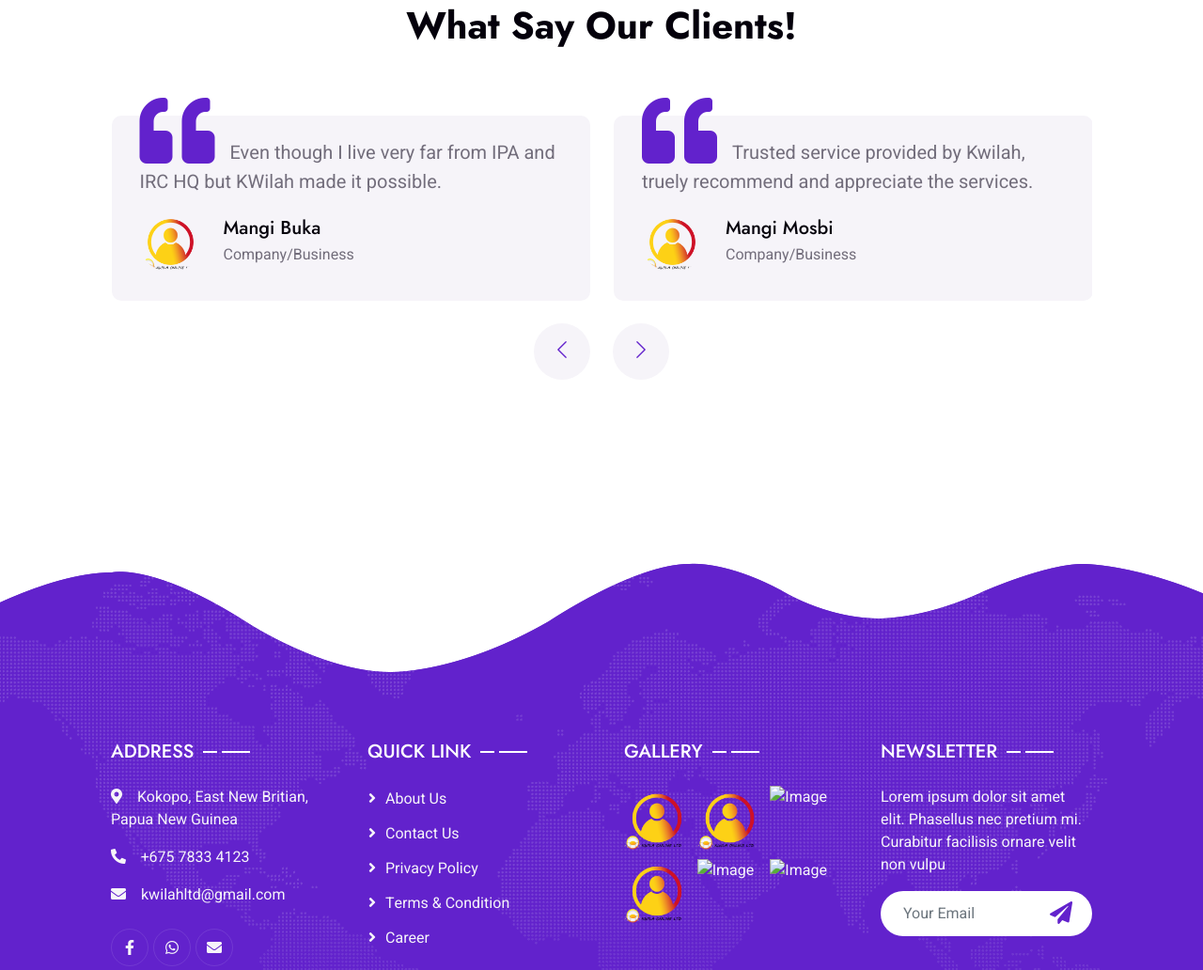
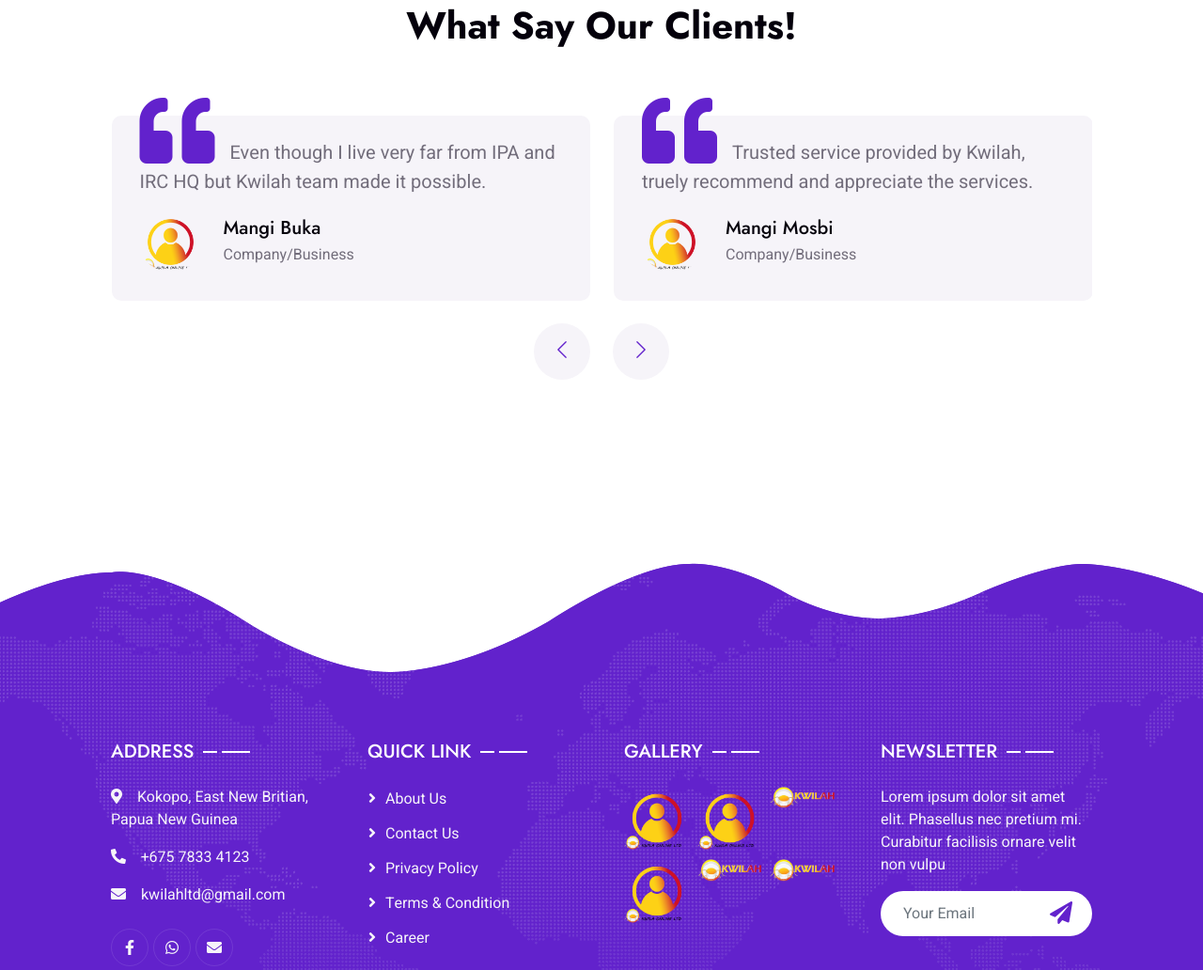
Before and after one commit to sirromtech/kwilah.io, a plain HTML site: page index.html in a window 1280 px wide. Shown: the part 4318-5350 px from the top of the page at 94% size. Drawn offline with nearby package versions, Linux system fonts and the light colour scheme; files that its build step writes are made by us from their sources.

Commit message:
Update index.html
updated testimonial typo and galley typo

```diff
--- a/index.html
+++ b/index.html
@@ -453,7 +453,7 @@
                         </div>
                     </div>
                     <div class="testimonial-item bg-light rounded my-4">
-                        <p class="fs-5"><i class="fa fa-quote-left fa-4x text-primary mt-n4 me-3"></i>Even though I live very far from IPA and IRC HQ but KWilah made it possible.</p>
+                        <p class="fs-5"><i class="fa fa-quote-left fa-4x text-primary mt-n4 me-3"></i>Even though I live very far from IPA and IRC HQ but Kwilah team made it possible.</p>
                         <div class="d-flex align-items-center">
                             <img class="img-fluid flex-shrink-0 rounded-circle" src="img/kwilah-user.png" style="width: 65px; height: 65px;">
                             <div class="ps-4">
@@ -578,16 +578,16 @@
                                 <img class="img-fluid" src="img/kwilah-user.png" alt="Image">
                             </div>
                             <div class="col-4">
-                                <img class="img-fluid" src="img/kwilah-logo.png" alt="Image">
+                                <img class="img-fluid" src="img/logo.png" alt="Image">
                             </div>
                             <div class="col-4">
                                 <img class="img-fluid" src="img/kwilah-user.png" alt="Image">
                             </div>
                             <div class="col-4">
-                                <img class="img-fluid" src="img/kwilah-logo.png" alt="Image">
+                                <img class="img-fluid" src="img/logo.png" alt="Image">
                             </div>
                             <div class="col-4">
-                                <img class="img-fluid" src="img/kwilah-logo.png" alt="Image">
+                                <img class="img-fluid" src="img/logo.png" alt="Image">
                             </div>
                         </div>
                     </div>
```
